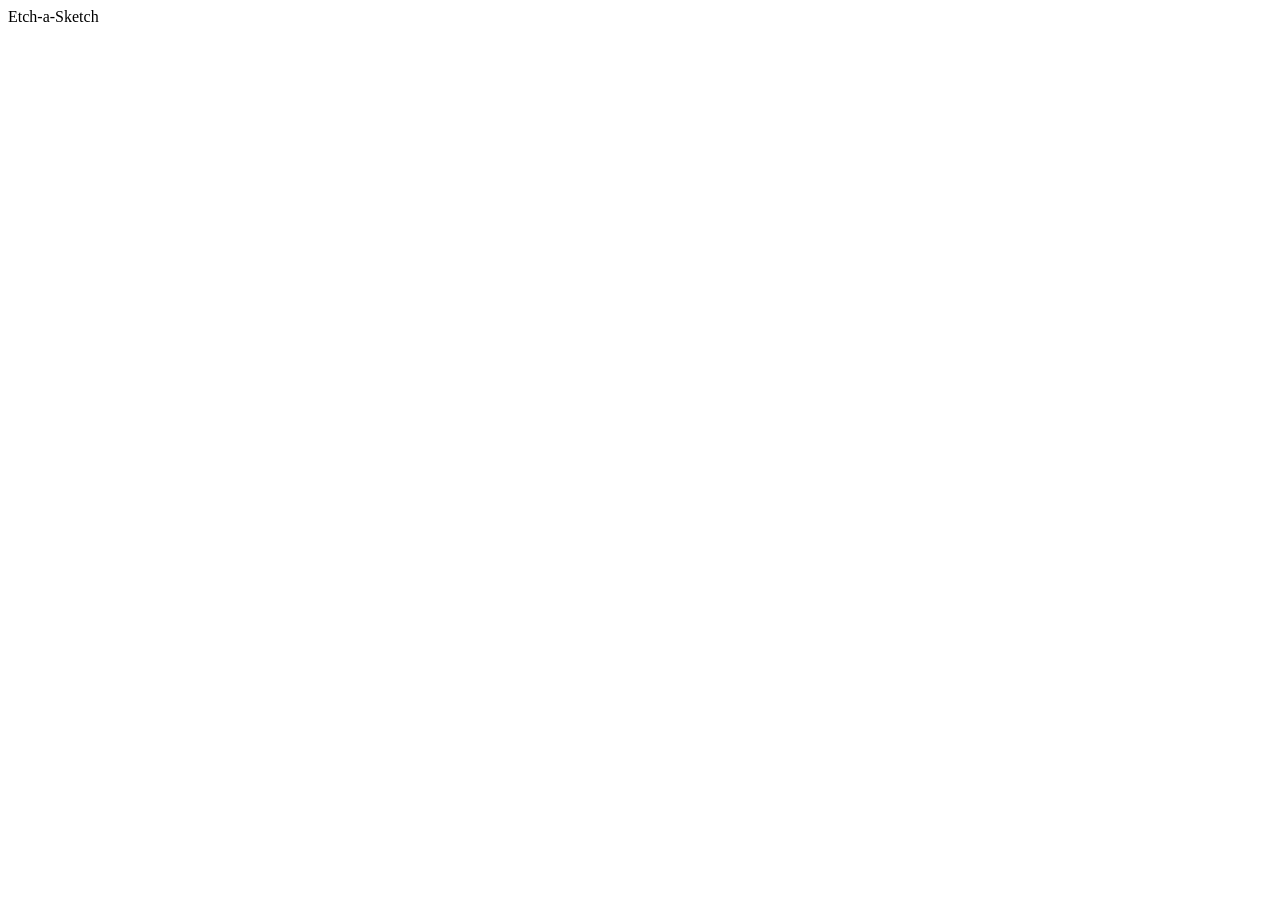
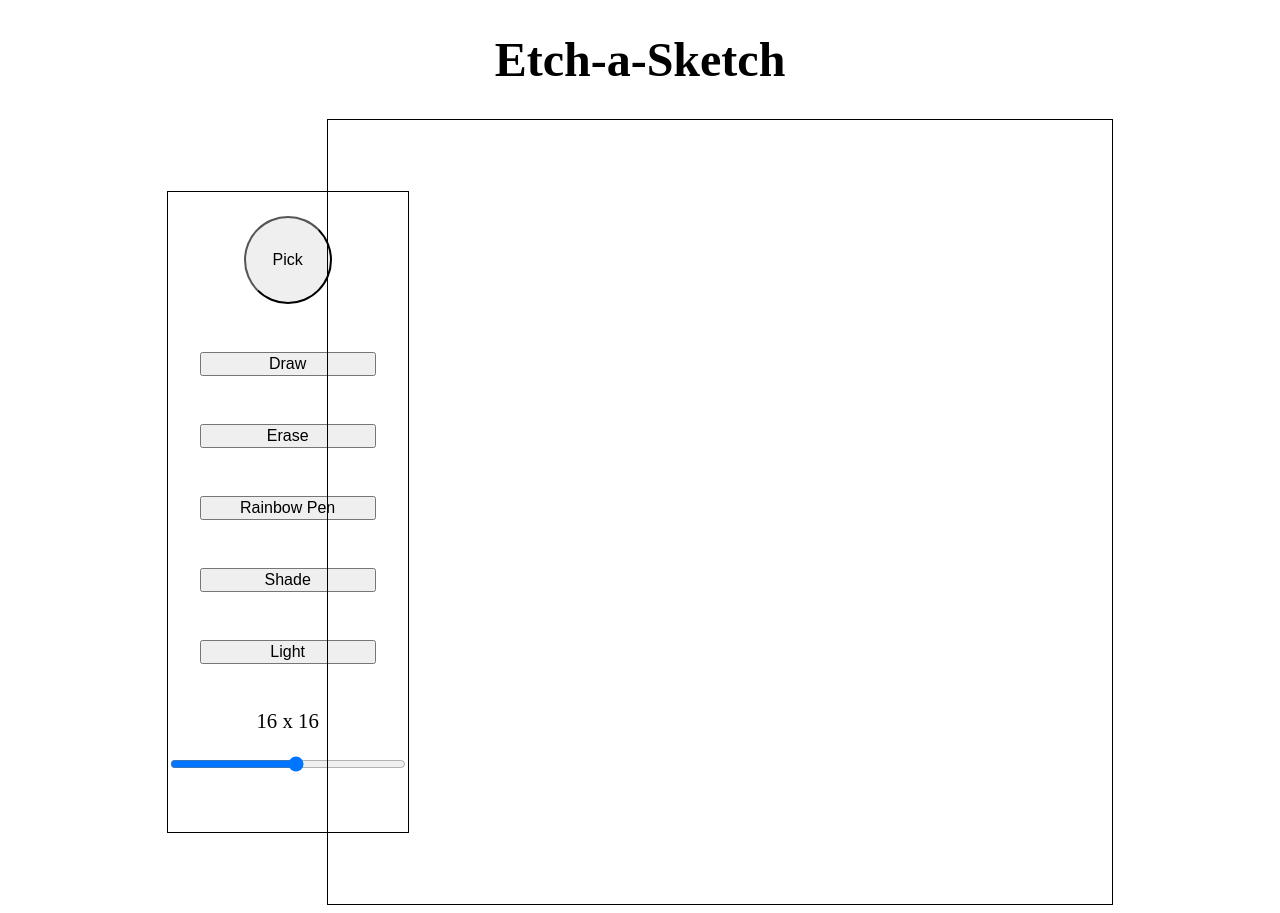
Before and after one commit to emanuelmisic/Etch-a-Sketch, a plain HTML site: page index.html in a window 1280 px wide. Before the commit the page ends 800 px from the top, so only its background shows below. Drawn offline with Linux system fonts and the light colour scheme.

Commit message:
Add basic front-end

```diff
--- a/index.html
+++ b/index.html
@@ -9,10 +9,27 @@
     <script src="/script.js" defer></script>
   </head>
   <body>
-    <header>Etch-a-Sketch</header>
+    <header><h1>Etch-a-Sketch</h1></header>
   </body>
   <main>
-    <div class="btn-container"></div>
+    <div class="btn-container">
+      <button id="color-picker" class="btn">Pick</button>
+      <button id="draw" class="btn">Draw</button>
+      <button id="erase" class="btn">Erase</button>
+      <button id="rainbow-pen" class="btn">Rainbow Pen</button>
+      <button id="shade" class="btn">Shade</button>
+      <button id="light" class="btn">Light</button>
+      <div class="grid-display">16 x 16</div>
+      <input
+        type="range"
+        name="board-size"
+        id="board-size"
+        class="slider"
+        min="2"
+        max="28"
+        value="16"
+      />
+    </div>
     <div class="draw-board"></div>
   </main>
 </html>
--- a/style.css
+++ b/style.css
@@ -0,0 +1,45 @@
+:root {
+    --default-border: 1px solid black;
+}
+
+h1 {
+    text-align: center;
+    font-size: 3rem;
+}
+
+main {
+    display: flex;
+}
+
+.btn-container {
+    display: flex;
+    flex-direction: column;
+    margin: auto -15em auto auto;
+    width: 15em;
+    height: 40em;
+    border: var(--default-border);
+}
+
+.btn {
+    margin: 1.5em 2em;
+    font-size: 1rem;
+}
+
+#color-picker {
+    border-radius: 50%;
+    width: 5.5em;
+    height: 5.5em;
+    align-self: center;
+}
+
+.grid-display {
+    margin: 1em auto;
+    font-size: 1.3rem;
+}
+
+.draw-board {
+    margin: auto;
+    width: 784px;
+    height: 784px;
+    border: var(--default-border);
+}
```
